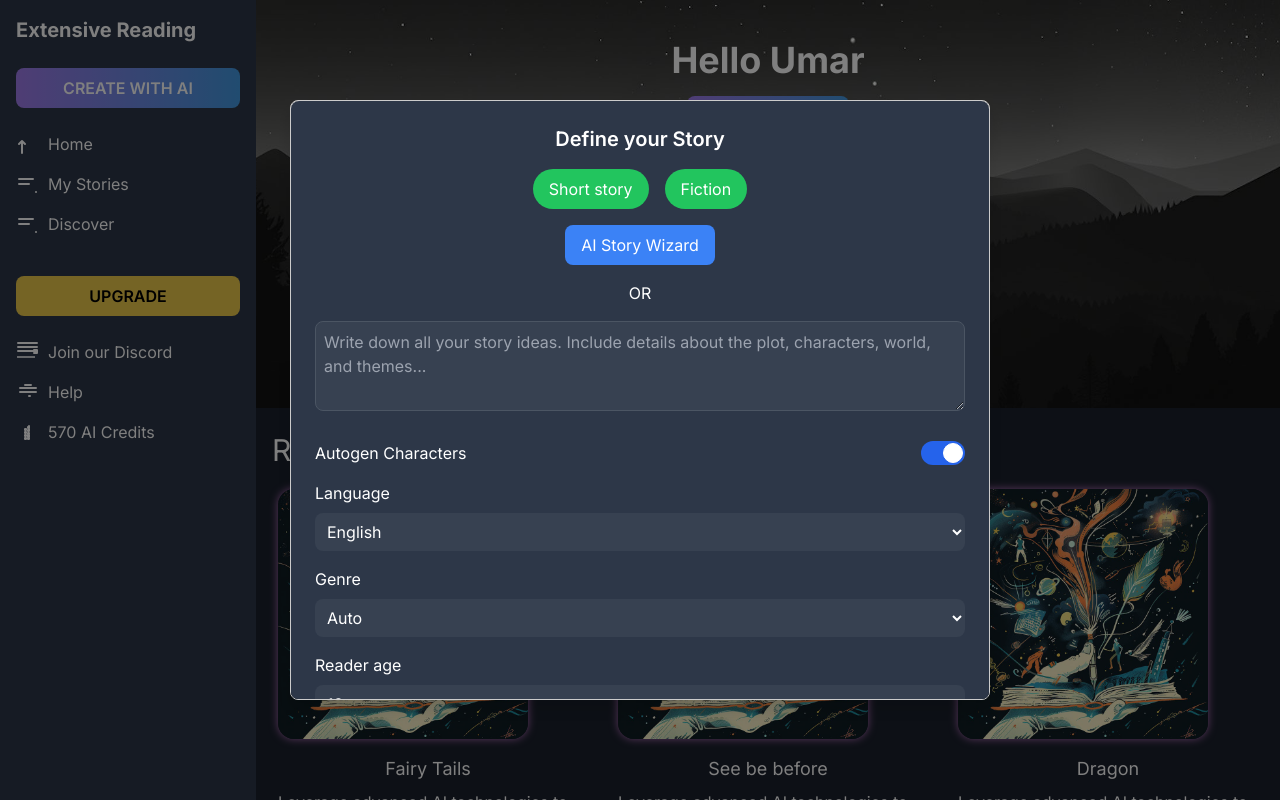
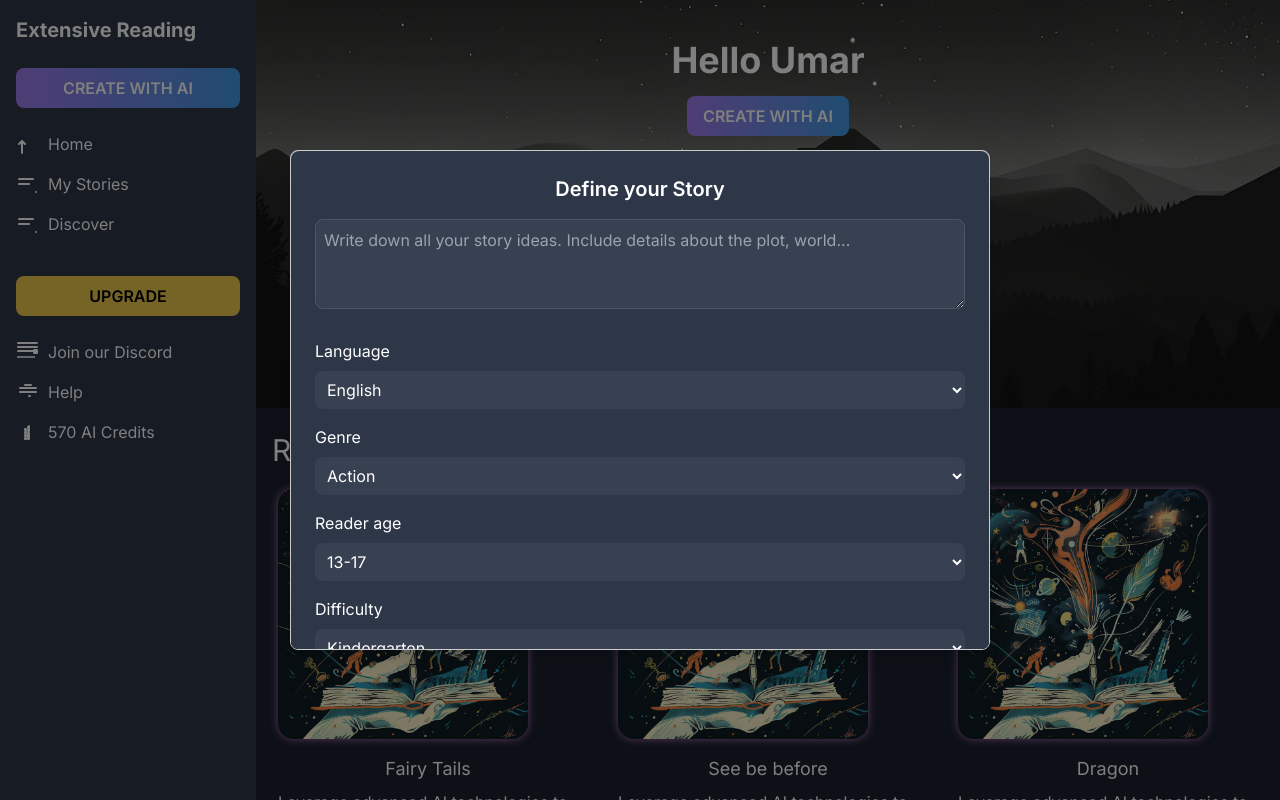
Before and after one commit to Kofsaku/extensive_reader_client, a Next.js app in the folder extensive_reader_frontend/: page /home in a window 1280 px wide. Shown: the top 800 px of the page. Built offline with nearby package versions, Linux system fonts and the light colour scheme.

Commit message:
chatgpt integration

```diff
--- a/extensive_reader_frontend/package.json
+++ b/extensive_reader_frontend/package.json
@@ -9,11 +9,13 @@
     "lint": "next lint"
   },
   "dependencies": {
+    "axios": "^1.7.2",
     "next": "14.2.4",
     "react": "^18",
     "react-dom": "^18",
     "react-modal": "^3.16.1",
-    "react-text-transition": "^3.1.0"
+    "react-text-transition": "^3.1.0",
+    "thunder": "^0.2.0"
   },
   "devDependencies": {
     "postcss": "^8",
--- a/extensive_reader_frontend/src/app/home/page.js
+++ b/extensive_reader_frontend/src/app/home/page.js
@@ -5,6 +5,7 @@ import MainSection from '@/components/HomePage/MainSection.js'
 
 const Home = () => {
   const [section, setSection] = useState(1);
+  const [story, setStory] = useState('');
   return (
     <>
       <div className="flex">
@@ -12,12 +13,14 @@ const Home = () => {
           <SideBar
             section={section}
             setSection={setSection}
+            setStory={setStory}
           />
         </div>
         <div className="flex-grow">
           <MainSection
             section={section}
             setSection={setSection}
+            story={story}
           />
         </div>
       </div>
--- a/extensive_reader_frontend/src/app/page.js
+++ b/extensive_reader_frontend/src/app/page.js
@@ -10,7 +10,6 @@ import AuthModal from '@/components/Auth/page.js';
 export default function Dashboard() {
   const bannerImage = "images/bannerType.png";
   const bgImage = "backgroundApp.jpeg";
-
   const [isLoggedIn, setIsLoggedIn] = useState(false);
   const [modalIsOpen, setModalIsOpen] = useState(false);
   const openModal = () => setModalIsOpen(true);
--- a/extensive_reader_frontend/src/components/HomePage/HomeContainer/GenerateStory/GenerateStoryModal.js
+++ b/extensive_reader_frontend/src/components/HomePage/HomeContainer/GenerateStory/GenerateStoryModal.js
@@ -1,41 +1,49 @@
-import React, { useState } from 'react';
+import React, { useEffect, useState } from 'react';
+import axios from 'axios';
 
-const GenerateStory = ({ }) => {
-  const [autogenCharacters, setAutogenCharacters] = useState(true);
+const GenerateStory = ({setStory, setSection, closeModal}) => {
   const [language, setLanguage] = useState('English');
-  const [genre, setGenre] = useState('Auto');
-  const [readerAge, setReaderAge] = useState('18+');
-  const [writingStyle, setWritingStyle] = useState('Auto: Determine Writing Style Automatically');
-  const [numberOfChapters, setNumberOfChapters] = useState(6);
+  const [genre, setGenre] = useState('Action');
+  const [readerAge, setReaderAge] = useState('13-17');
+  const [difficulty, setDifficulty] = useState('kindergarten');
+  const [storyIdeas, setStoryIdeas] = useState('');
+  const [words, setWords] = useState('500');
+
+  const handleFormSubmit = async (e) => {
+    e.preventDefault();
+    const storyData = {
+      language,
+      genre,
+      readerAge,
+      difficulty,
+      storyIdeas,
+      words
+    };
+    console.log('Generated Story Data:', storyData);
+    try {
+      const res = await axios.post('/api/chatgpt', { prompt: storyData });
+      setStory(res.data.result);
+      setSection(3)
+      closeModal()
+    } catch (error) {
+      console.error('Error fetching data:', error);
+    }
+  };
 
   return (
     <div className="w-full text-white flex flex-col items-center justify-center">
       <div className="w-full bg-gray-800 p-6 rounded-lg">
         <h2 className="text-center text-xl font-semibold mb-4">Define your Story</h2>
-        <div className="flex justify-center space-x-4 mb-4">
-          <button className="bg-green-500 px-4 py-2 rounded-full">Short story</button>
-          <button className="bg-green-500 px-4 py-2 rounded-full">Fiction</button>
-        </div>
+        <form onSubmit={handleFormSubmit} className="w-full">
           <div className="text-center mb-6">
-          <button className="bg-blue-500 px-4 py-2 rounded-lg">AI Story Wizard</button>
-          <p className="my-4">OR</p>
             <textarea
               className="w-full p-2 rounded-lg bg-gray-700 border border-gray-600 focus:outline-none"
               rows="3"
-            placeholder="Write down all your story ideas. Include details about the plot, characters, world, and themes..."
+              placeholder="Write down all your story ideas. Include details about the plot, world..."
+              value={storyIdeas}
+              onChange={(e) => setStoryIdeas(e.target.value)}
+              required
             ></textarea>
-        </div>
-        <div className="flex justify-between items-center mb-4">
-          <span>Autogen Characters</span>
-          <label className="relative inline-flex items-center cursor-pointer">
-            <input
-              type="checkbox"
-              checked={autogenCharacters}
-              onChange={() => setAutogenCharacters(!autogenCharacters)}
-              className="sr-only peer"
-            />
-            <div className="w-11 h-6 bg-gray-700 peer-focus:outline-none peer-focus:ring-4 peer-focus:ring-blue-300 dark:peer-focus:ring-blue-800 rounded-full peer dark:bg-gray-700 peer-checked:after:translate-x-full peer-checked:after:border-white after:content-[''] after:absolute after:top-[2px] after:left-[2px] after:bg-white after:border-gray-300 after:border after:rounded-full after:h-5 after:w-5 after:transition-all peer-checked:bg-blue-600"></div>
-          </label>
           </div>
           <div className="space-y-4 mb-4">
             <div>
@@ -48,7 +56,6 @@ const GenerateStory = ({ }) => {
                 <option value="English">English</option>
                 <option value="Spanish">Spanish</option>
                 <option value="French">French</option>
-              {/* Add more languages as needed */}
               </select>
             </div>
             <div>
@@ -58,10 +65,9 @@ const GenerateStory = ({ }) => {
                 onChange={(e) => setGenre(e.target.value)}
                 className="w-full p-2 bg-gray-700 rounded-lg focus:outline-none"
               >
-              <option value="Auto">Auto</option>
+                <option value="Action">Action</option>
                 <option value="Fantasy">Fantasy</option>
                 <option value="Sci-Fi">Sci-Fi</option>
-              {/* Add more genres as needed */}
               </select>
             </div>
             <div>
@@ -71,44 +77,38 @@ const GenerateStory = ({ }) => {
                 onChange={(e) => setReaderAge(e.target.value)}
                 className="w-full p-2 bg-gray-700 rounded-lg focus:outline-none"
               >
-              <option value="18+">18+</option>
                 <option value="13-17">13-17</option>
                 <option value="Under 13">Under 13</option>
-              {/* Add more age ranges as needed */}
+                <option value="18+">18+</option>
               </select>
             </div>
             <div>
-            <label className="block mb-2">Writing style</label>
+              <label className="block mb-2">Difficulty</label>
               <select
-              value={writingStyle}
-              onChange={(e) => setWritingStyle(e.target.value)}
+                value={difficulty}
+                onChange={(e) => setDifficulty(e.target.value)}
                 className="w-full p-2 bg-gray-700 rounded-lg focus:outline-none"
               >
-              <option value="Auto: Determine Writing Style Automatically">
-                Auto: Determine Writing Style Automatically
-              </option>
-              <option value="Formal">Formal</option>
-              <option value="Informal">Informal</option>
-              {/* Add more styles as needed */}
+                <option value="kindergarten">Kindergarten</option>
+                <option value="junior_high_school">Junior high school</option>
+                <option value="high_school">High school</option>
+              </select>
+            </div>
+            <div>
+              <label className="block mb-2">Words Count</label>
+              <select
+                value={words}
+                onChange={(e) => setWords(e.target.value)}
+                className="w-full p-2 bg-gray-700 rounded-lg focus:outline-none"
+              >
+                <option value="500">500</option>
+                <option value="1000">1000</option>
+                <option value="1500">1500</option>
               </select>
             </div>
           </div>
-        <div className="mb-6">
-          <label className="block mb-2">Number of chapters: {numberOfChapters}</label>
-          <input
-            type="range"
-            min="1"
-            max="20"
-            value={numberOfChapters}
-            onChange={(e) => setNumberOfChapters(e.target.value)}
-            className="w-full"
-          />
-        </div>
-        <div className="flex justify-between items-center mb-6">
-          <button className="bg-gray-700 px-4 py-2 rounded-lg">Advanced Settings</button>
-          <button className="bg-gray-700 px-4 py-2 rounded-lg">Previous</button>
-        </div>
-        <button className="w-full bg-purple-600 py-2 rounded-lg">Generate with AI</button>
+          <button type="submit" className="w-full bg-purple-600 py-2 rounded-lg">Generate with AI</button>
+        </form>
       </div>
     </div>
   );
--- a/extensive_reader_frontend/src/components/HomePage/HomeContainer/page.js
+++ b/extensive_reader_frontend/src/components/HomePage/HomeContainer/page.js
@@ -3,6 +3,7 @@ import Footer from '../../Footer/page.js';
 import FeatureCards from '../RecentStories/page.js';
 import GenerateStory from '@/components/HomePage/HomeContainer/GenerateStory/GenerateStoryModal.js';
 import Modal from 'react-modal';
+import ChatGPT from "@/components/Chatgpt/page.js";
 
 const customStyles = {
   content: {
--- a/extensive_reader_frontend/src/components/HomePage/MainSection.js
+++ b/extensive_reader_frontend/src/components/HomePage/MainSection.js
@@ -3,7 +3,7 @@ import HomeContanier from '@/components/HomePage/HomeContainer/page.js';
 import MyStoires from '@/components/HomePage/MyStories/page.js';
 import Story from '@/components/HomePage/MyStories/story.js';
 
-const MainSection = ({section, setSection}) => {
+const MainSection = ({section, setSection, story}) => {
   console.log("sectionsectionsectionsection", section)
   return (
     <>
@@ -18,7 +18,9 @@ const MainSection = ({section, setSection}) => {
         />
       }
       {section === 3 &&
-        <Story />
+        <Story
+          story={story}
+        />
       }
     </>
   );
--- a/extensive_reader_frontend/src/components/HomePage/Sidebar.js
+++ b/extensive_reader_frontend/src/components/HomePage/Sidebar.js
@@ -11,7 +11,7 @@ const customStyles = {
     marginRight: '-50%',
     transform: 'translate(-50%, -50%)',
     width: '700px',
-    height: '600px',
+    height: '500px',
     padding: '0px',
     borderRadius: '0.5rem',
     boxShadow: '0 10px 15px rgba(0, 0, 0, 0.1)',
@@ -21,7 +21,7 @@ const customStyles = {
   },
 };
 
-const Sidebar = ({section, setSection}) => {
+const Sidebar = ({setSection, setStory}) => {
 
   const [modalIsOpen, setModalIsOpen] = useState(true);
   const openModal = () => setModalIsOpen(true);
@@ -35,7 +35,11 @@ const Sidebar = ({section, setSection}) => {
         style={customStyles}
         contentLabel="Login Modal"
       >
-        <GenerateStory />
+        <GenerateStory
+          closeModal={closeModal}
+          setSection={setSection}
+          setStory={setStory}
+        />
       </Modal>
       <div className="flex flex-col h-full min-h-screen w-64 bg-gray-800 text-white p-4 sticky top-0">
         <div className="flex items-center justify-between mb-6">
```
Also changed, not shown: extensive_reader_frontend/src/app/api/chatgpt/route.js (added, +31 -0 lines), extensive_reader_frontend/src/components/HomePage/MyStories/story.js (+13 -1 lines). Lines whose indentation alone changed are shown as unchanged.
